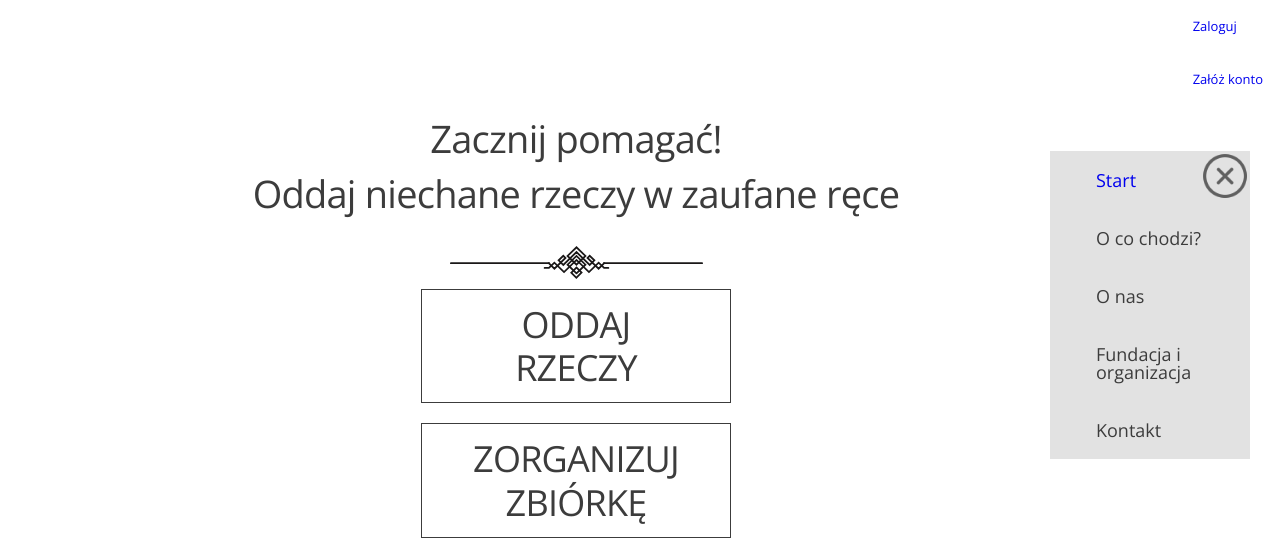
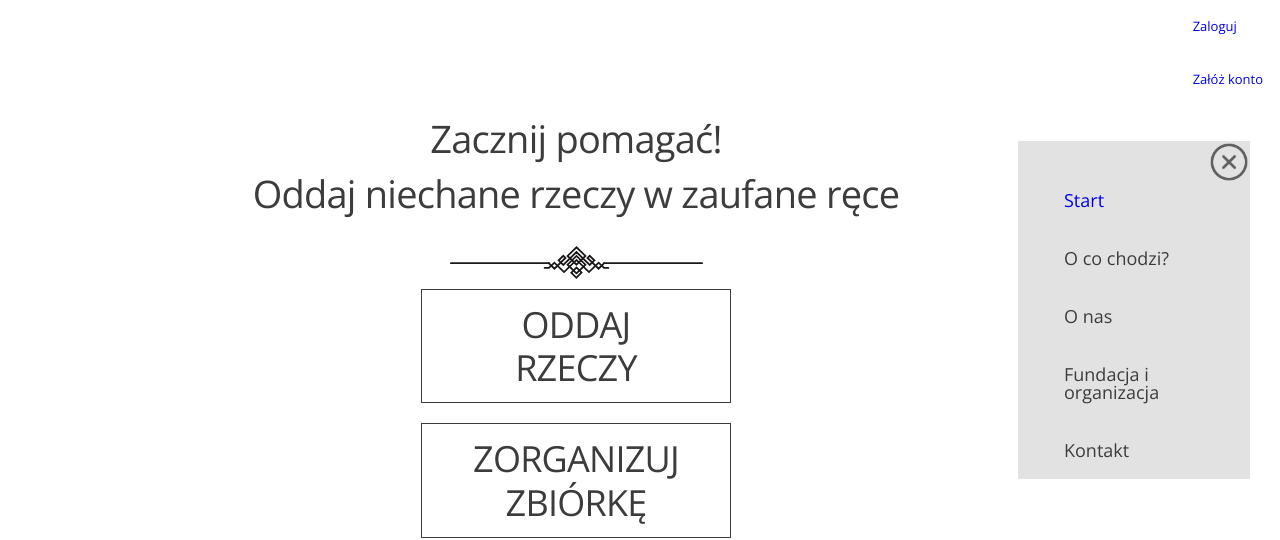
Before and after one commit to Kgiruc/website-oddam, a React (Create React App) app in the folder oddam/: page / in a window 1280 px wide. Both pictures are taken after a click on the picture 1225 px from the left and 176 px from the top of the page. Shown: the top 540 px of the page. Built offline with nearby package versions, Linux system fonts and the light colour scheme.

Commit message:
media  in code style navigarion burger menu

```diff
--- a/oddam/package.json
+++ b/oddam/package.json
@@ -6,6 +6,7 @@
     "@testing-library/jest-dom": "^5.16.4",
     "@testing-library/react": "^13.3.0",
     "@testing-library/user-event": "^13.5.0",
+    "framer-motion": "^6.5.0",
     "node-sass": "^7.0.1",
     "react": "^18.1.0",
     "react-dom": "^18.1.0",
--- a/oddam/src/components /elements/NavLinks.js
+++ b/oddam/src/components /elements/NavLinks.js
@@ -1,15 +1,34 @@
 import {Link} from "react-scroll";
 import {NavLink} from "react-router-dom";
+import {motion} from "framer-motion";
 
 function NavLinks() {
+    const animateFrom = {opacity: 0,y:-60}
+    const animateTo = {opacity: 1, y:0}
+
     return (
         <div className="container__nav__menu">
             <ul className="container__nav__menu__list">
-                <li><NavLink to="/">Start</NavLink></li>
-                <li><Link to="three_columns" smooth={true} duration={300}>O co chodzi?</Link></li>
-                <li><Link to="about" smooth={true} duration={300}>O nas</Link></li>
-                <li><Link to="help" smooth={true} duration={300}>Fundacja i organizacja</Link></li>
-                <li><Link to="footer" smooth={true}   duration={300}>Kontakt</Link></li>
+                <motion.li initial={animateFrom}
+                            animate={animateTo}>
+                        <NavLink to="/">Start</NavLink>
+                </motion.li>
+                <motion.li initial={animateFrom}
+                           animate={animateTo}>
+                    <Link to="three_columns" smooth={true} duration={300}>O co chodzi?</Link>
+                </motion.li>
+                <motion.li initial={animateFrom}
+                                  animate={animateTo}>
+                    <Link to="about" smooth={true} duration={300}>O nas</Link>
+                </motion.li>
+                <motion.li initial={animateFrom}
+                           animate={animateTo}>
+                    <Link to="help" smooth={true} duration={300}>Fundacja i organizacja</Link>
+                </motion.li>
+                <motion.li initial={animateFrom}
+                           animate={animateTo}>
+                    <Link to="footer" smooth={true}   duration={300}>Kontakt</Link>
+                </motion.li>
             </ul>
         </div>
     );
--- a/oddam/src/scss/components-style/navigation.scss
+++ b/oddam/src/scss/components-style/navigation.scss
@@ -127,13 +127,13 @@
 
     li {
       display: flex;
-      flex-direction: column;
-      list-style-type: none;
+
     }
   }
 
   .container__nav__login {
-    display: flex;
+
+    list-style-type: none;
     justify-content: end;
     font-family: $font-base;
     font-size: 13px;
@@ -142,20 +142,23 @@
 
   .container__nav__menu .nav__bar {
     display: none;
+
   }
 
 
   .container__nav__menu .mobile__nav{
     display: flex;
+    //flex-direction: row;
     justify-content: end;
     font-family: $font-base;
     font-size: 18px;
     color: $color-gray;
     margin-bottom: 219px;
-    margin-top: 45px;
+    margin-top: 35px;
     max-width: 200px;
     position: absolute;
     right: 30px;
+    padding-right: 32px;
 
     a {
       border: 1px solid transparent;
@@ -175,12 +178,18 @@
     li {
       margin-left: 15px;
     }
+
+    ul:first-child{
+      padding-top: 30px;
+    }
+
     background-color: $color-light-gray;
   }
 
   .img__menu{
-    width: 50px;
-    height: 50px;
+    padding-top: 0;
+    width: 42px;
+    height: 42px;
     position: absolute;
     right: 0;
     cursor: pointer;
```
Also changed, not shown: 1 other file (tests, documents, lock files or other folders).
